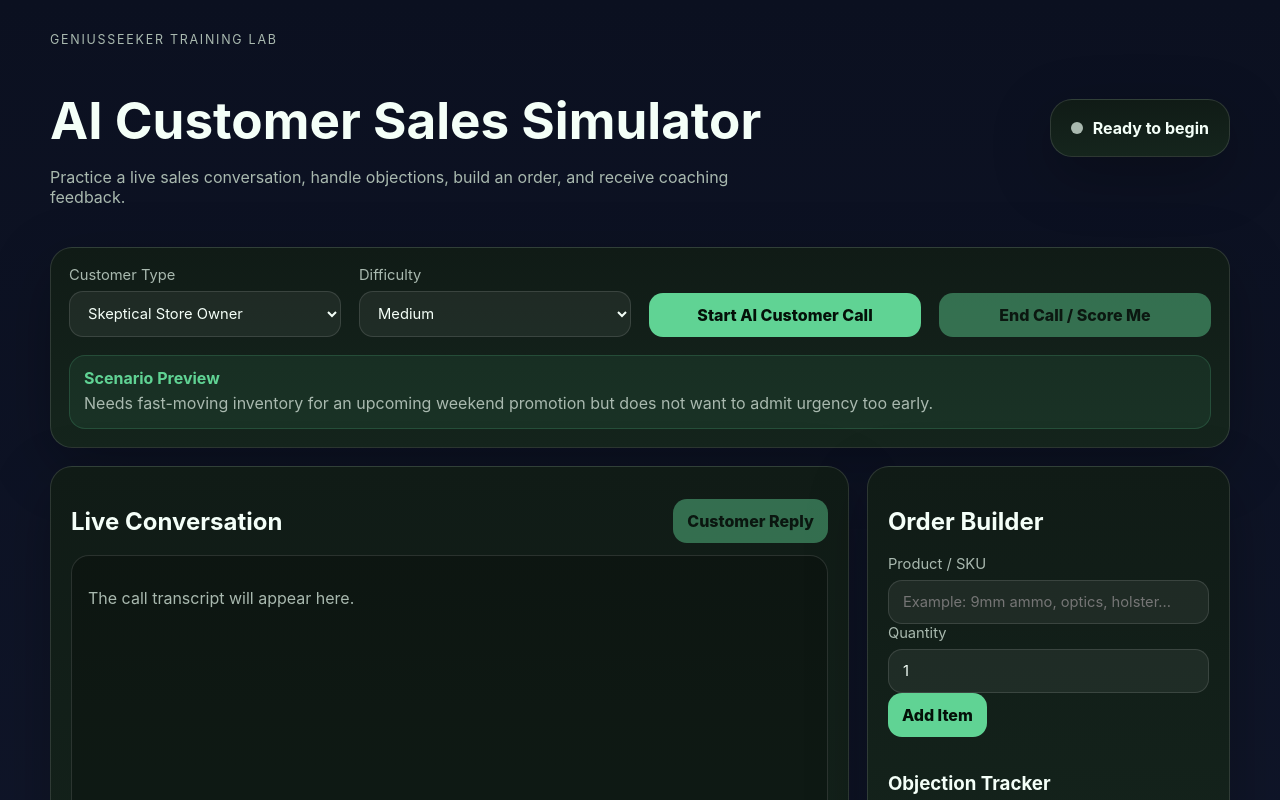
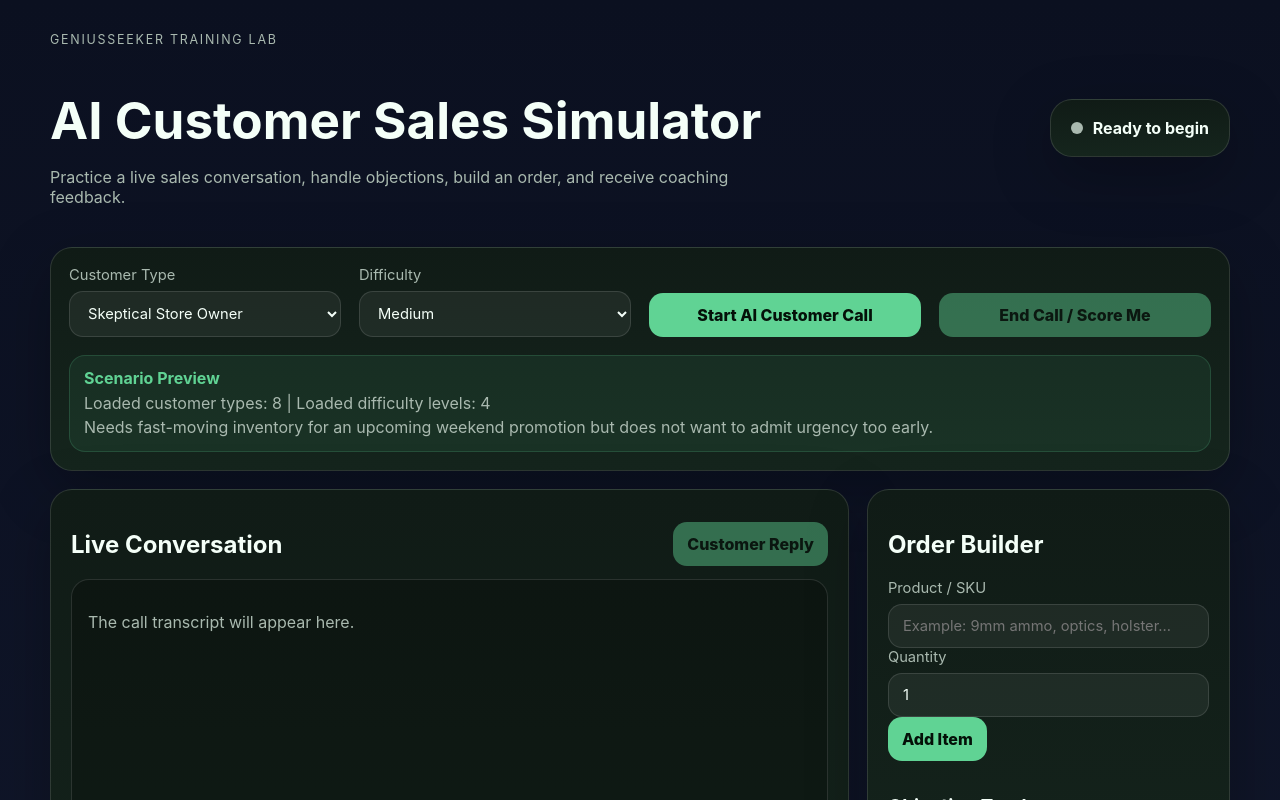
Before and after one commit to GeniusSeeker33/sales_simulator_orion, a React (Vite) app: page /sales-simulator in a window 1280 px wide. Shown: the top 800 px of the page. Built offline with nearby package versions, Linux system fonts and the light colour scheme.

Commit message:
modified src/components/simulator/ControlPanel.jsx

```diff
--- a/src/components/simulator/ControlPanel.jsx
+++ b/src/components/simulator/ControlPanel.jsx
@@ -1,6 +1,6 @@
 export default function ControlPanel({
-  customerTypes,
-  difficultyLevels,
+  customerTypes = [],
+  difficultyLevels = [],
   customerType,
   setCustomerType,
   difficulty,
@@ -10,6 +10,26 @@ export default function ControlPanel({
   endSession,
   scenario,
 }) {
+  const safeCustomerTypes =
+    customerTypes.length > 0
+      ? customerTypes
+      : [
+          {
+            id: "skeptical-store-owner",
+            label: "Skeptical Store Owner",
+          },
+        ];
+
+  const safeDifficultyLevels =
+    difficultyLevels.length > 0
+      ? difficultyLevels
+      : [
+          {
+            id: "medium",
+            label: "Medium",
+          },
+        ];
+
   return (
     <section className="simulator-control-panel">
       <label>
@@ -19,7 +39,7 @@ export default function ControlPanel({
           onChange={(event) => setCustomerType(event.target.value)}
           disabled={isLive}
         >
-          {customerTypes.map((type) => (
+          {safeCustomerTypes.map((type) => (
             <option key={type.id} value={type.id}>
               {type.label}
             </option>
@@ -34,7 +54,7 @@ export default function ControlPanel({
           onChange={(event) => setDifficulty(event.target.value)}
           disabled={isLive}
         >
-          {difficultyLevels.map((level) => (
+          {safeDifficultyLevels.map((level) => (
             <option key={level.id} value={level.id}>
               {level.label}
             </option>
@@ -50,12 +70,14 @@ export default function ControlPanel({
         End Call / Score Me
       </button>
 
-      {scenario && (
-        <div className="simulator-scenario-preview">
-          <strong>Scenario Preview</strong>
-          <span>{scenario.hiddenNeed}</span>
-        </div>
-      )}
+      <div className="simulator-scenario-preview">
+        <strong>Scenario Preview</strong>
+        <span>
+          Loaded customer types: {safeCustomerTypes.length} | Loaded difficulty
+          levels: {safeDifficultyLevels.length}
+        </span>
+        {scenario?.hiddenNeed && <span>{scenario.hiddenNeed}</span>}
+      </div>
     </section>
   );
 }
```
